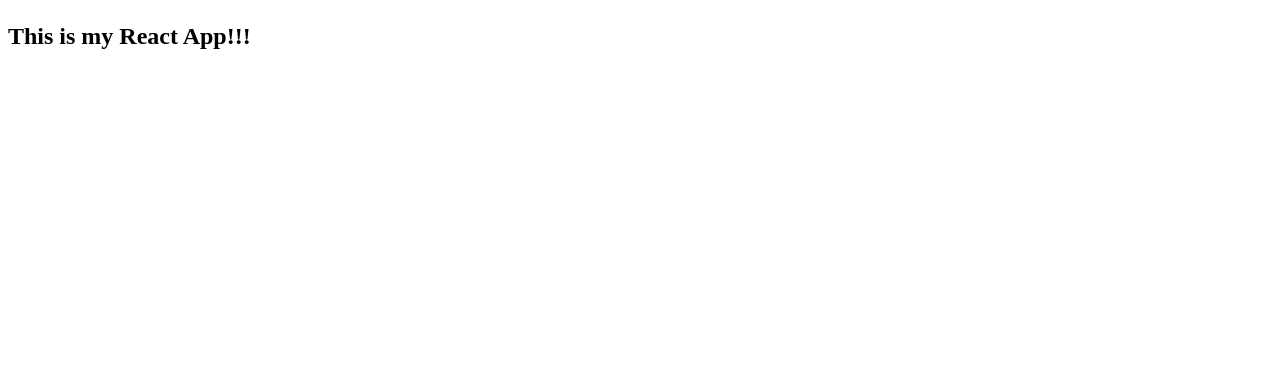
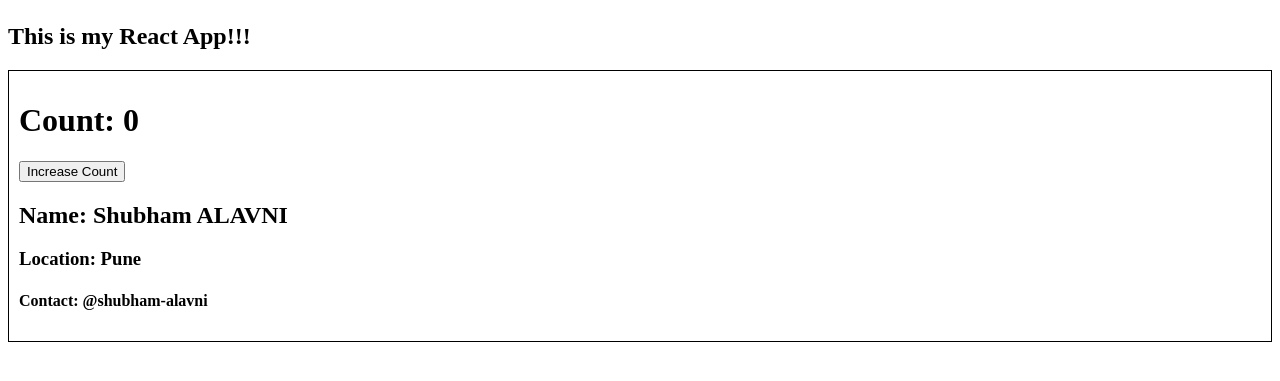
Before and after one commit to shubham-alavni/namaste-react, a React (Vite) app: page /about in a window 1280 px wide. Shown: the part 221-602 px from the top of the page. Built offline with nearby package versions, Linux system fonts and the light colour scheme.

Commit message:
Add user card component and update About component

```diff
--- a/index.css
+++ b/index.css
@@ -73,3 +73,8 @@
 .filter {
   display: flex;
 }
+
+.user-card {
+  padding: 10px;
+  border: 1px solid black;
+}
--- a/src/components/About.js
+++ b/src/components/About.js
@@ -1,10 +1,43 @@
-const About = () => {
+import UserClass from "./UserClass";
+import { Component } from "react";
+// const About = () => {
+//   return (
+//     <div>
+//       <h1>About Us!!</h1>
+//       <h2>This is my React App!!!</h2>
+//       <UserClass
+//         name="Shubham ALAVNI"
+//         location="Pune"
+//         contact="@shubham-alavni"
+//       />
+//     </div>
+//   );
+// };
+
+class About extends Component {
+  constructor(props) {
+    console.log("About Constructor");
+    super(props);
+  }
+
+  componentDidMount() {
+    console.log("About Component Mounted");
+  }
+
+  render() {
+    console.log("About Component Rendered");
     return (
       <div>
         <h1>About Us!!</h1>
         <h2>This is my React App!!!</h2>
+        <UserClass
+          name="Shubham ALAVNI"
+          location="Pune"
+          contact="@shubham-alavni"
+        />
       </div>
     );
-};
+  }
+}
 
 export default About;
--- /dev/null
+++ b/src/components/UserClass.js
@@ -0,0 +1,35 @@
+import { Component } from "react";
+
+class UserClass extends Component {
+  constructor(props) {
+    console.log("UserClass Constructor");
+    super(props);
+
+    this.state = {
+      count: 0,
+    };
+  }
+
+  componentDidMount() {
+    console.log("UserClass Component Mounted");
+  }
+
+  render() {
+    console.log("UserClass Component Rendered");
+    const { name, location, contact } = this.props;
+    const { count } = this.state;
+    return (
+      <div className="user-card">
+        <h1>Count: {count}</h1>
+        <button onClick={() => this.setState({ count: count + 1 })}>
+          Increase Count
+        </button>
+        <h2>Name: {name}</h2>
+        <h3>Location: {location}</h3>
+        <h4>Contact: {contact}</h4>
+      </div>
+    );
+  }
+}
+
+export default UserClass;
```
Lines whose indentation alone changed are shown as unchanged.
